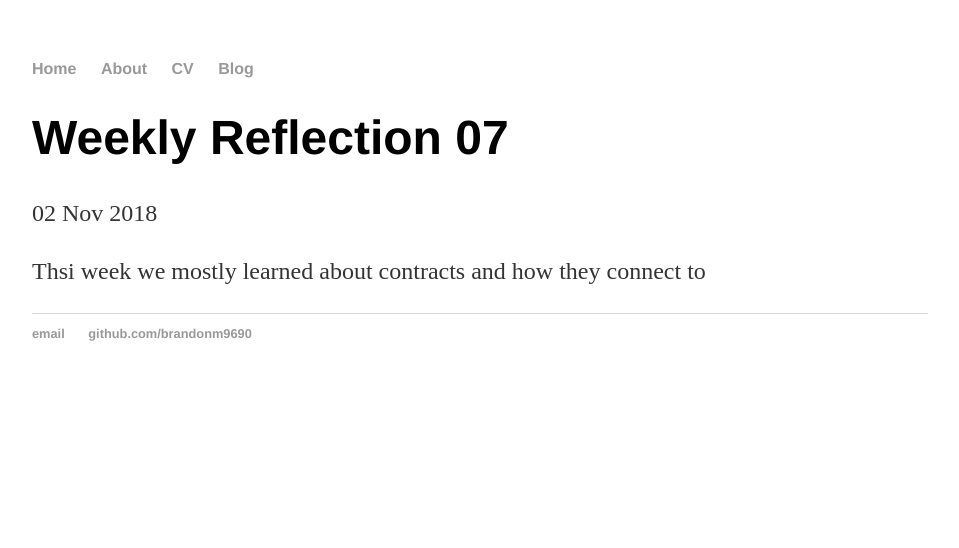
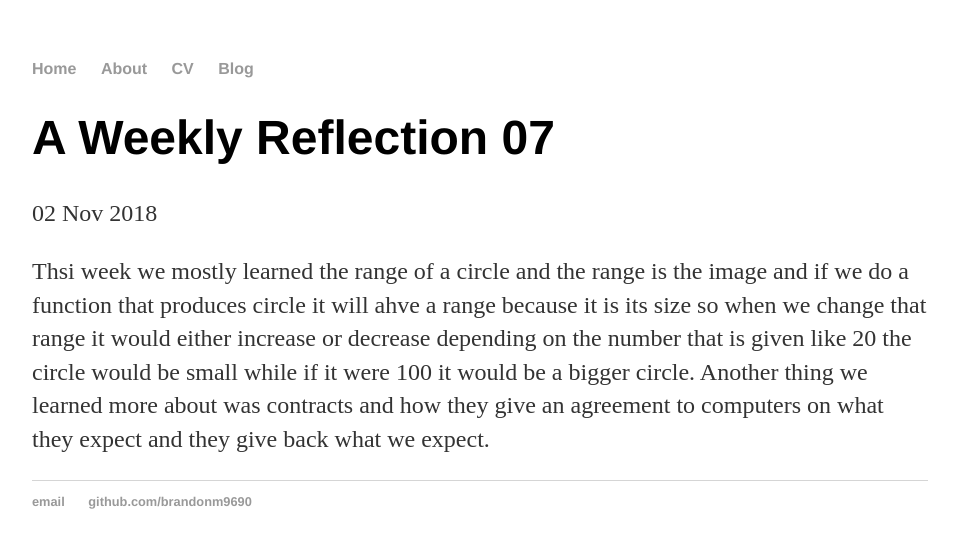
Before and after one commit to brandonm9690/brandonm9690.github.io, a Jekyll site: the page built from _posts/2018-11-2-weekly-reflection-07.md, in a window 1280 px wide. Shown: the top 548 px of the page, without its empty margins (160-1119 px from the left). Built offline with Jekyll 4.4.1, drawn with Linux system fonts in a browser that asks for light colours.

Commit message:
Update 2018-11-2-weekly-reflection-07.md

```diff
--- a/_posts/2018-11-2-weekly-reflection-07.md
+++ b/_posts/2018-11-2-weekly-reflection-07.md
@@ -1,10 +1,10 @@
 ---
 layout: post
-title: "Weekly Reflection 07"
+title: "A Weekly Reflection 07"
 date: 2018-11-2
 ---
 
 
 
 
-Thsi week we mostly learned about contracts and how they connect to
+Thsi week we mostly learned the range of a circle and the range is the image and if we do a function that produces circle it will ahve a range because it is its size so when we change that range it would either increase or decrease depending on the number that is given like 20 the circle would be small while if it were 100 it would be a bigger circle. Another thing we learned more about was contracts and how they give an agreement to computers on what they expect and they give back what we expect.
```
